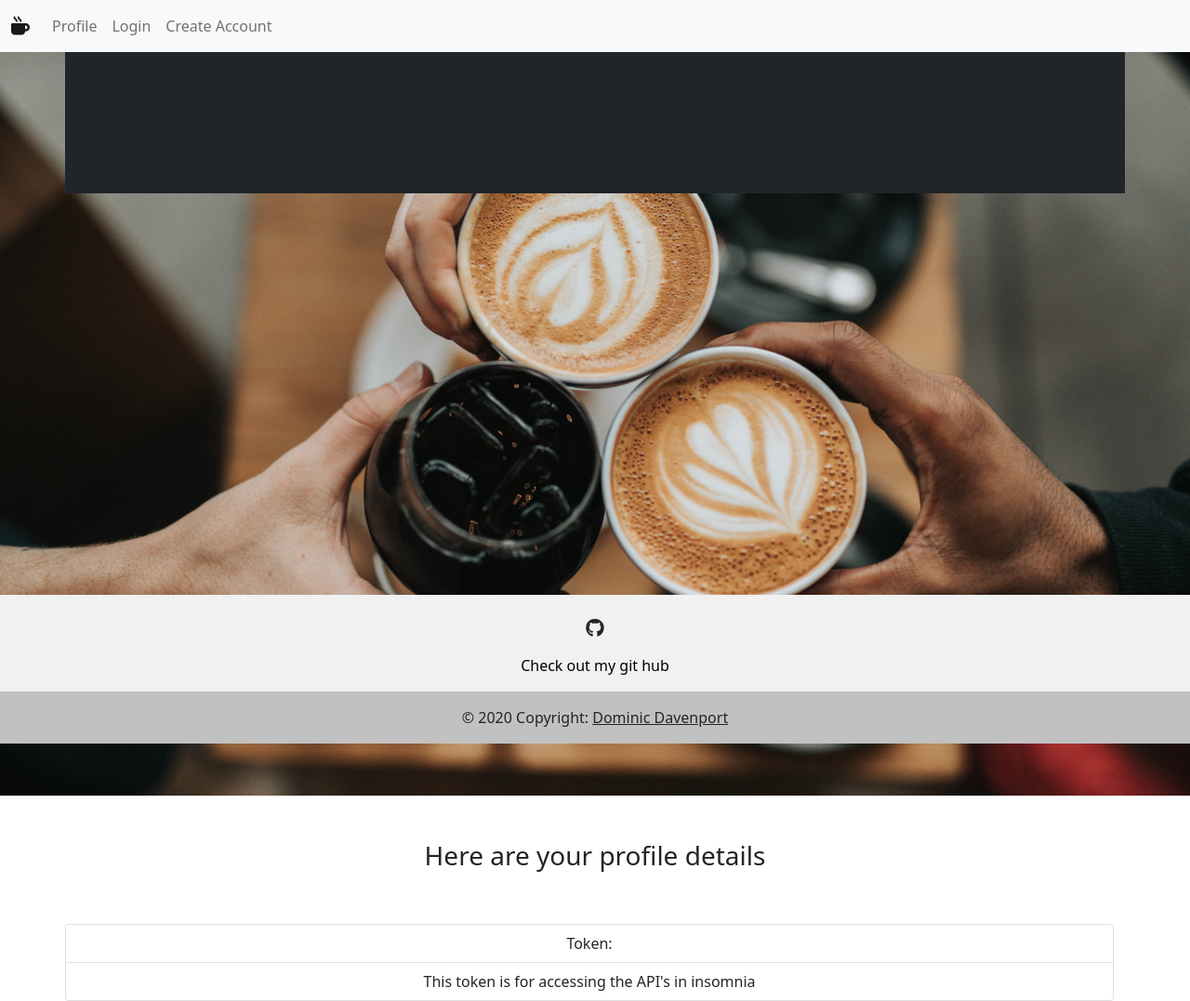
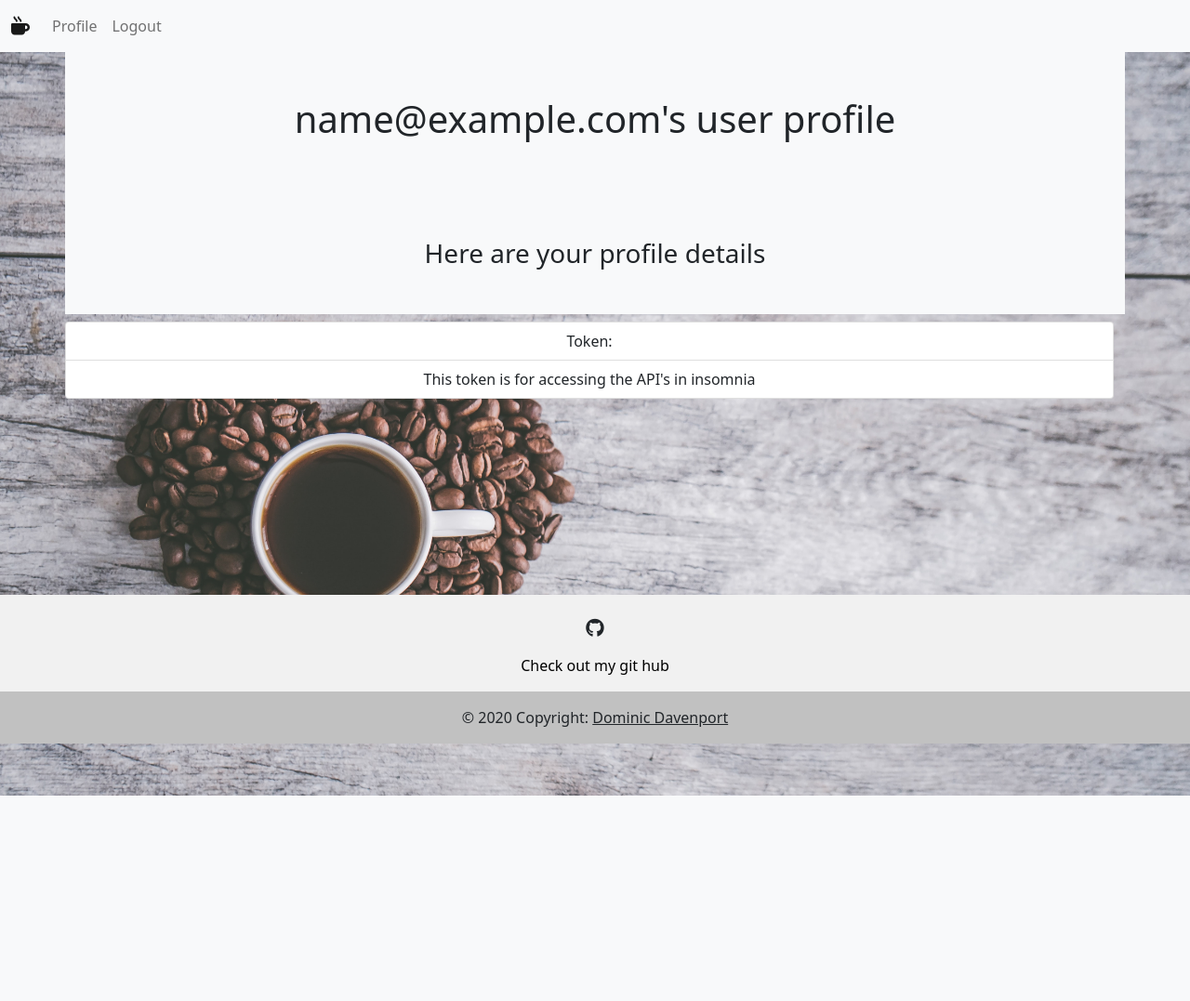
Before and after one commit to TrashBandiHoot/coffee-app, a Flask app: page /profile in a window 1280 px wide. Shown: the whole page at 93% size. After the commit the page ends 856 px from the top, so only its background shows below. Run offline with Flask 2, Linux system fonts and the light colour scheme; the visitor is signed in with stand-in values (Sample User, id 1); data comes from the database, SQL or seed files in the repository; some libraries are stand-ins or nearby versions.

Commit message:
Fixing schema errors

```diff
--- a/app/api/routes.py
+++ b/app/api/routes.py
@@ -14,8 +14,9 @@
     name = request.json['name']
     cream = request.json['cream']
     added_flavor = request.json['added_flavor']
+    user_token = current_user_token.token
 
-    coffee = Coffee(name, cream, added_flavor)
+    coffee = Coffee(name, cream, added_flavor, user_token = user_token)
 
     db.session.add(coffee)
     db.session.commit()
--- a/app/authentication/routes.py
+++ b/app/authentication/routes.py
@@ -19,11 +19,10 @@
             password = form.password.data
             print(email, password)
 
-            user = User(first, last, email, password = password)
+            user = User(first=first, last=last, email=email, password = password)
 
             db.session.add(user)
             db.session.commit()
-
 
 
             flash(f'You have successfully created a user account {email}', 'User-created')
--- a/app/site/site_templates/profile.html
+++ b/app/site/site_templates/profile.html
@@ -1,33 +1,37 @@
 {% extends 'base.html' %}
 
 {% block content %}
+
 <section class="bg-image"
 style=
-"background-image: url('../../static/images/coffee-bg.jpg');
- background-position: 50%;
+"background-image: url('../../static/images/forms-bg.jpg');
+ background-position: 100%;
  height: 100vh;
  background-size: cover;
  margin:0%;
  padding:0%;
 ">
 
-<div class="container p-5 bg-dark">
-    <div class="row">
-        <div class="d-md-flex bg-dark align-items-center justify-content-evenly">
-            <h1 class="col text-center">{{ current_user.email}}'s user profile</h1>
+    <div class="container p-5 bg-light">
+        <div class="row">
+            <div class="d-md-flex align-items-center justify-content-evenly bg-light">
+                <h1 class="col text-center">{{ current_user.email}}'s user profile</h1>
+            </div>
         </div>
     </div>
-</div>
-</section>
 
-<section class="text-center">
-<div class="container p-10">
-<div class="row"><br>
-    <h3 class="p-5">Here are your profile details</h3>
-    <ul class="list-group">
-        <li class="list-group-item">Token: {{ current_user.token }} </li>
-        <li class="list-group-item">This token is for accessing the API's in insomnia</li>
-    </ul>
+
+    <div class="text-center">
+    <div class="container p-10">
+    <div class="row"><br>
+        <h3 class="p-5 bg-light">Here are your profile details</h3>
+        <ul class="list-group">
+            <li class="list-group-item">Token: {{ current_user.token }} </li>
+            <li class="list-group-item">This token is for accessing the API's in insomnia</li>
+        </ul>
+    </div>
+    </div>
+    </div>
 </section>
 
 {% endblock %}
--- a/app/templates/base.html
+++ b/app/templates/base.html
@@ -39,12 +39,18 @@
           <li class="nav-item">
             <a class="nav-link" href="{{ url_for('site.profile') }}">Profile</a>
           </li>
+          {% if current_user.is_authenticated %}
+          <li class="nav-item">
+              <a href="{{ url_for('auth.logout') }}" class="nav-link">Logout</a>
+          </li>
+          {% else %}
           <li class="nav-item">
             <a class="nav-link" href="{{ url_for('auth.signin') }}">Login</a>
           </li>
           <li class="nav-item">
             <a class="nav-link" href="{{ url_for('auth.signup') }}">Create Account</a>
           </li>
+          {% endif %}
         </ul>
         <!-- Left links -->
       </div>
--- a/app/templates/forms.html
+++ b/app/templates/forms.html
@@ -34,7 +34,7 @@
                     {{ form.submit_button(class = "btn btn-primary btn-block mt-2") }}
                 </div>
 
-                <p class="text-center text-muted mt-5 mb-0">Have already an account? <a href="#!"
+                <p class="text-center text-muted mt-5 mb-0">Have already an account? <a href="{{ url_for('auth.signin') }}"
                     class="fw-bold text-body"><u>Login here</u></a></p>
 
               </form>
--- a/models.py
+++ b/models.py
@@ -55,12 +55,14 @@
     name = db.Column(db.String(150), nullable = False)
     cream = db.Column(db.Boolean, default = False)
     added_flavor = db.Column(db.String(150), nullable = True)
+    user_token = db.Column(db.String, db.ForeignKey('user.token'), nullable = False)
 
-    def __init__(self, name, cream, added_flavor):
+    def __init__(self, name, cream, added_flavor, user_token, id=''):
         self.id = self.set_id()
         self.name = name
         self.cream = cream
         self.added_flavor = added_flavor
+        self.user_token = user_token
 
     def __repr__(self):
         return f'The following coffee has been added to the inventory: {self.name}'
@@ -72,5 +74,5 @@
     class Meta:
         fields = ['id', 'name', 'cream', 'added_flavor']
 
-coffee_schema = CoffeeSchema
+coffee_schema = CoffeeSchema()
 coffees_schema = CoffeeSchema(many = True)
```
Also changed, not shown: index.html (+3 -12 lines).
